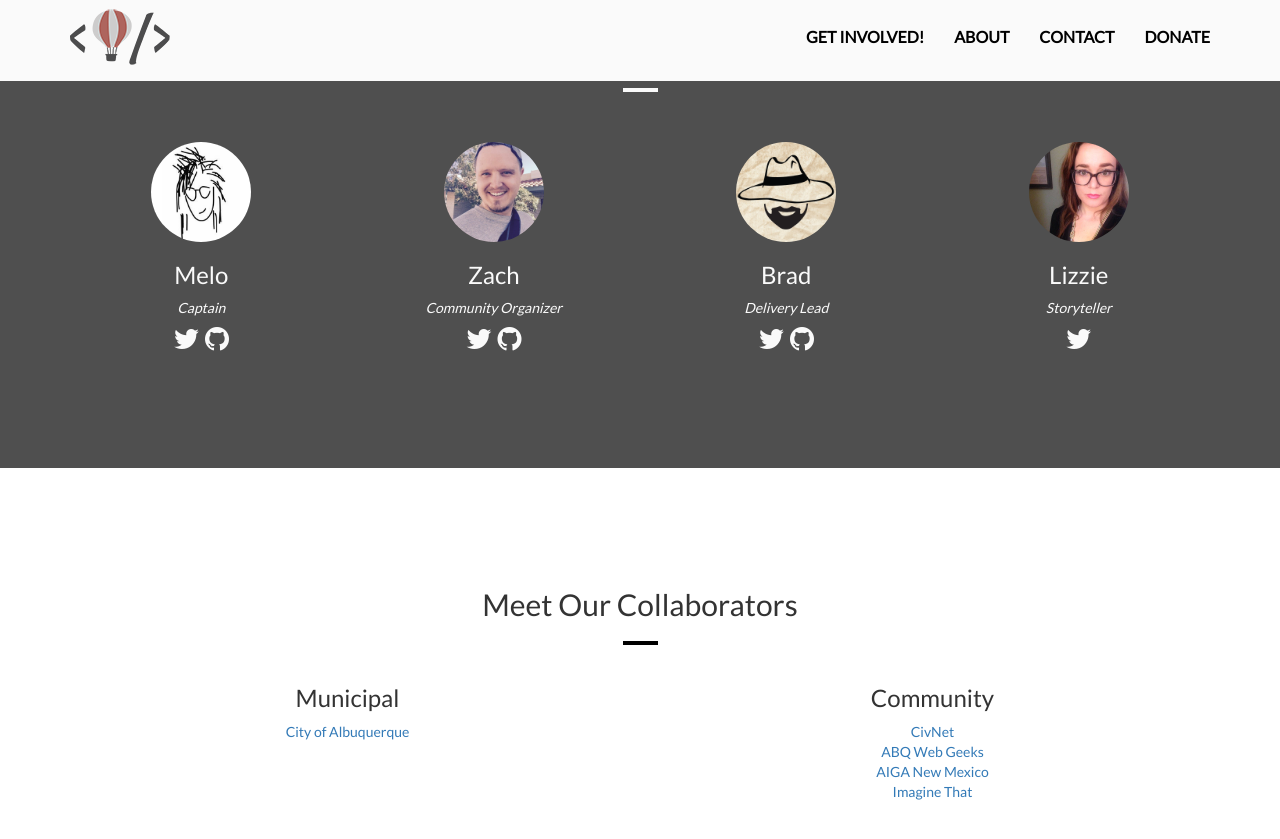
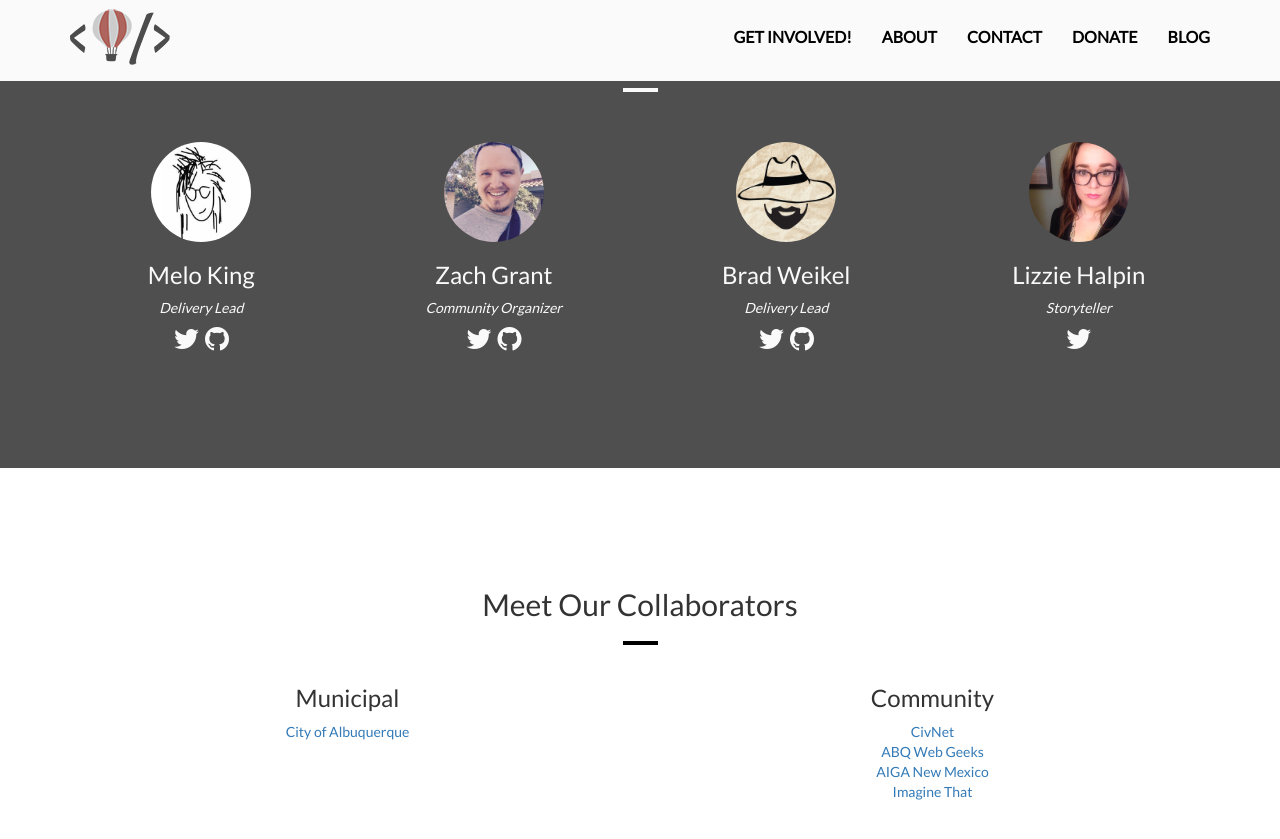
Before and after one commit to ThomasWomack/Code-for-NM, a Jekyll site: the page built from index.html, in a window 1280 px wide and 900 px high, scrolled down 1092 px. Shown: the top 839 px of the window. Built offline with Jekyll 4.4.1, drawn with Linux system fonts in a browser that asks for light colours; nearby versions of some CDN libraries; some of the changed text lies outside the part shown.

Commit message:
Add blog functionality, and author/contributor config

```diff
--- a/_config.yml
+++ b/_config.yml
@@ -1,2 +1,32 @@
 name: Code for ABQ
 markdown: kramdown
+
+people:
+  brad:
+    display_name: Brad Weikel
+    title: Delivery Lead
+    twitter: bradweikel
+    github: bradweikel
+    avatar: /images/bradweikel.png
+  melo:
+    display_name: Melo King
+    title: Delivery Lead
+    twitter: smallmelo
+    github: smallmelo
+    avatar: /images/smallmelo.jpg
+  zach:
+    display_name: Zach Grant
+    title: Community Organizer
+    twitter: zachJWgrant
+    github: zachgrant2000
+    avatar: /images/zachJWgrant.jpg
+  lizzie:
+    display_name: Lizzie Halpin
+    title: Storyteller
+    twitter: emphalpin
+    avatar: /images/emphalpin.jpg
+  evan:
+    display_name: Evan King
+
+officers: [melo, zach, brad, lizzie]
+contributors: [brad, melo, evan]
--- a/_includes/footer.html
+++ b/_includes/footer.html
@@ -6,7 +6,12 @@
           <a rel="license" href="http://creativecommons.org/licenses/by-sa/4.0/"><i class="fa fa-creative-commons"></i></a> Unless otherwise noted, all content on this website is licensed under a <a rel="license" href="http://creativecommons.org/licenses/by-sa/4.0/">Creative Commons Attribution-ShareAlike 4.0 International License</a>.
         </p>
         <p>
-          Site Contributors: Melo King, Brad Weikel, Evan King
+          Site Contributors:
+
+          {% for contributor in site.contributors %}
+            {% assign person = site.people[contributor] %}
+            {% if person.github == nil %}{{ person.display_name }}{% else %}<a target="_blank" href="https://github.com/{{ person.github }}">{{ person.display_name }}</a>{% endif %}{% unless forloop.last %}, {% endunless %}
+          {% endfor %}
         </p>
       </div>
     </div>
--- a/_includes/header.html
+++ b/_includes/header.html
@@ -11,10 +11,11 @@
       </div>
       <div id="navbar" class="navbar-collapse collapse" aria-expanded="false">
         <ul class="nav navbar-nav navbar-right">
-          <li><a href="#get-involved">Get Involved!</a></li>
-          <li><a href="#about">About</a></li>
-          <li><a href="#contact">Contact</a></li>
+          <li><a href="/#get-involved">Get Involved!</a></li>
+          <li><a href="/#about">About</a></li>
+          <li><a href="/#contact">Contact</a></li>
           <li><a href="https://secure.codeforamerica.org/page/contribute/?brigade=Code%20for%20ABQ">Donate</a></li>
+          <li><a href="/blog/">Blog</a></li>
         </ul>
       </div>
     </div>
--- a/index.html
+++ b/index.html
@@ -64,57 +64,32 @@ title: Code for ABQ
 			<div class="col-md-12">
 				<h2>Meet Our Volunteer Leaders</h2>
 			</div>
+
+			{% for officer in site.officers %}
+		 		{% assign person = site.people[officer] %}
+
 				<div class="col-md-3">
 					<div class="team-wrapper">
-					<img src="/images/smallmelo.jpg" alt="Melo, Code for ABQ Captain">
-					<h3 class="team-name">Melo</h3>
-					<span class="position">Captain</span>
+						<img src="{{ person.avatar }}" alt="{{ person.display_name }}, {{ person.title }}">
+						<h3 class="team-name">{{ person.display_name }}</h3>
+						<span class="position">{{ person.title }}</span>
 						<div class="social-share team-social">
 							<ul class="social">
-							<li><a target="_blank" href="https://twitter.com/smallmelo"><i class="fa fa-twitter"></i></a></li>
-							<li><a target="_blank" href="https://github.com/smallmelo"><i class="fa fa-github"></i></a></li>
+
+								{% if person.twitter != nil %}
+									<li><a target="_blank" href="https://twitter.com/{{ person.twitter }}"><i class="fa fa-twitter"></i></a></li>
+								{% endif %}
+
+								{% if person.github != nil %}
+									<li><a target="_blank" href="https://github.com/{{ person.github }}"><i class="fa fa-github"></i></a></li>
+								{% endif %}
+
 							</ul>
 						</div>
 					</div>
 				</div>
-			<div class="col-md-3">
-				<div class="team-wrapper">
-					<img src="/images/zachJWgrant.jpg" alt="Zach, Code for ABQ Community Organizer">
-					<h3 class="team-name">Zach</h3>
-					<span class="position">Community Organizer</span>
-					<div class="social-share team-social">
-						<ul class="social">
-							<li><a target="_blank" href="https://twitter.com/zachJWgrant"><i class="fa fa-twitter"></i></a></li>
-							<li><a target="_blank" href="https://github.com/zachgrant2000"><i class="fa fa-github"></i></a></li>
-						</ul>
-					</div>
-				</div>
-			</div>
-			<div class="col-md-3">
-				<div class="team-wrapper">
-					<img src="/images/bradweikel.png" alt="Brad, Code for ABQ Delivery Lead">
-					<h3 class="team-name">Brad</h3>
-					<span class="position">Delivery Lead</span>
-					<div class="social-share team-social">
-						<ul class="social">
-							<li><a target="_blank" href="https://twitter.com/bradweikel"><i class="fa fa-twitter"></i></a></li>
-							<li><a target="_blank" href="https://github.com/bradweikel"><i class="fa fa-github"></i></a></li>
-						</ul>
-					</div>
-				</div>
-			</div>
-			<div class="col-md-3">
-				<div class="team-wrapper">
-					<img src="/images/emphalpin.jpg" alt="Lizzie, Code for ABQ Storyteller">
-					<h3 class="team-name">Lizzie</h3>
-					<span class="position">Storyteller</span>
-					<div class="social-share team-social">
-						<ul class="social">
-							<li><a target="_blank" href="https://twitter.com/emphalpin"><i class="fa fa-twitter"></i></a></li>
-						</ul>
-					</div>
-				</div>
-			</div>
+			{% endfor %}
+
 		</div>
 	</div>
 </section>
```
Also changed, not shown: _layouts/post.html (added, +30 -0 lines). Lines whose indentation alone changed are shown as unchanged.
